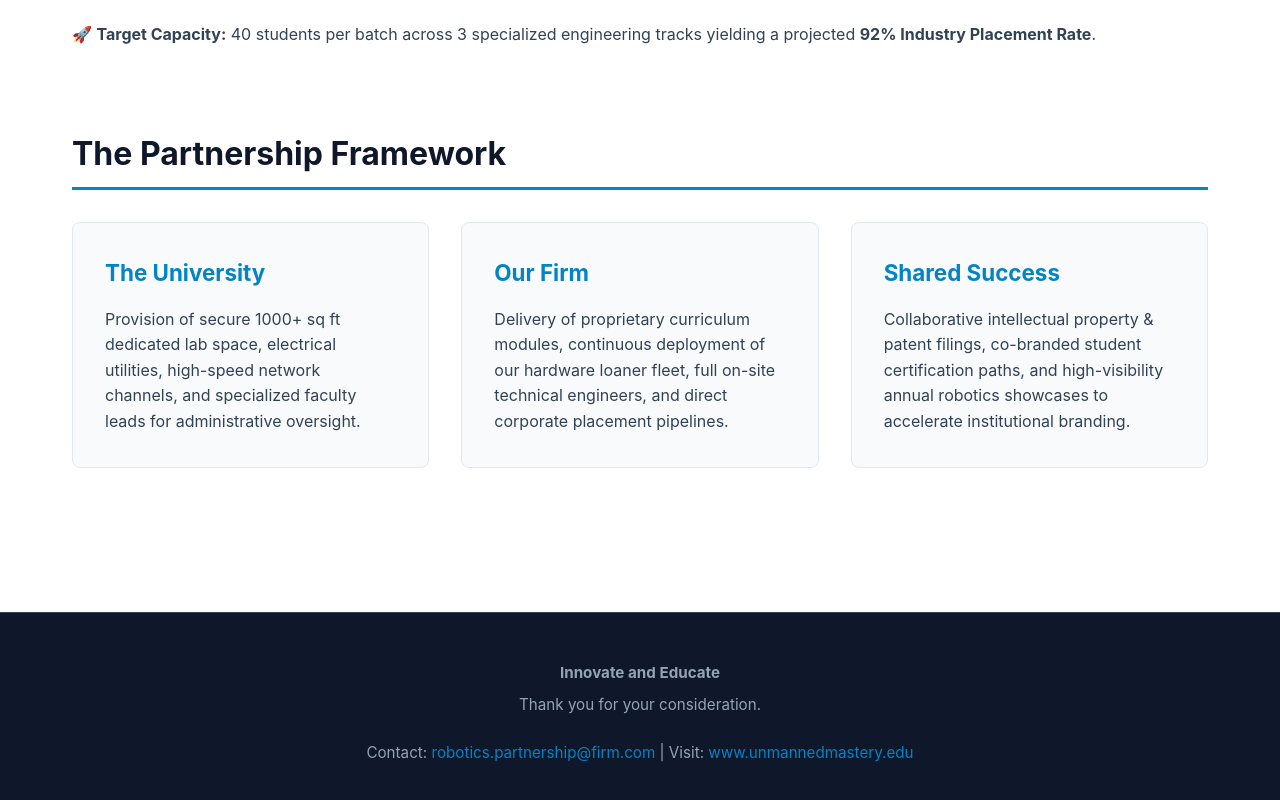
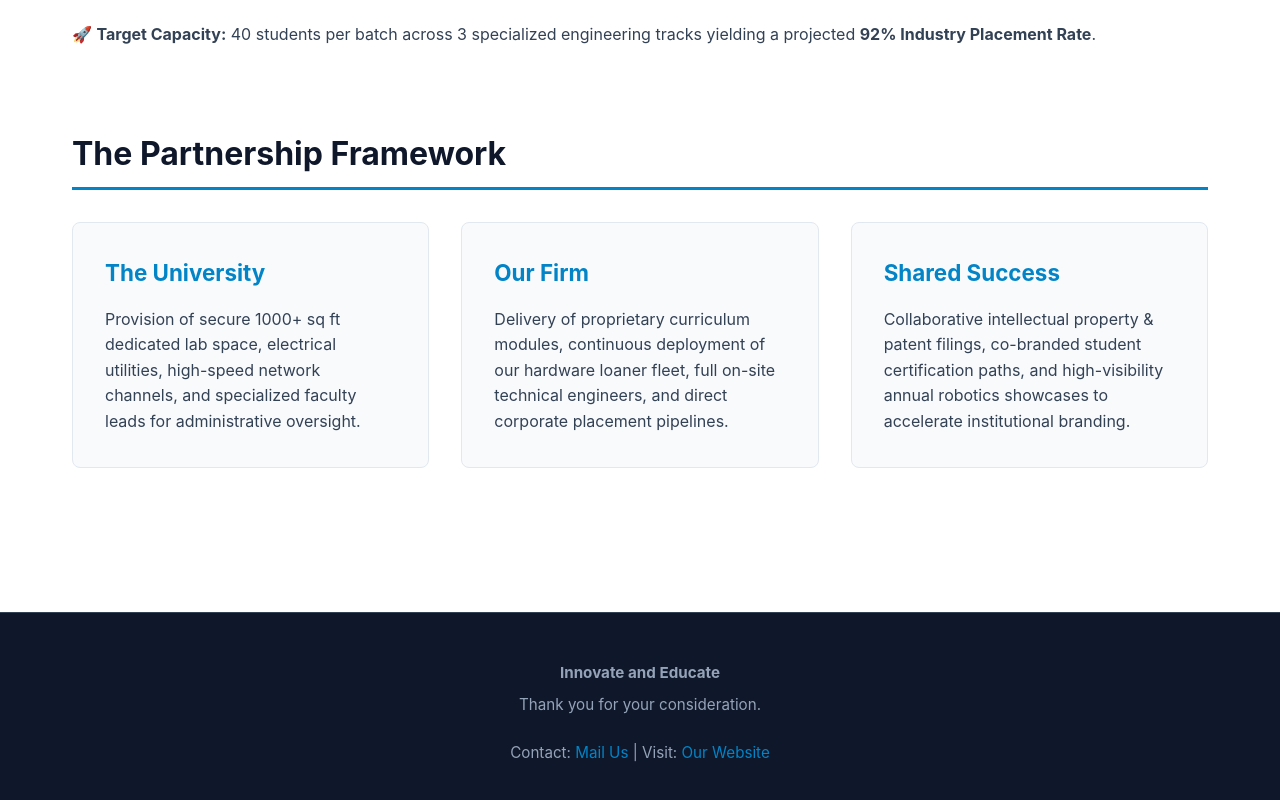
Before and after one commit to niharroaema/Marine-Tech-Framework, a plain HTML site: page Academy/index.html in a window 1280 px wide. Shown: the part 3314-4114 px from the top of the page. Drawn offline with Linux system fonts and the light colour scheme.

Commit message:
Update index.html

```diff
--- a/Academy/index.html
+++ b/Academy/index.html
@@ -377,7 +377,7 @@
     <footer>
         <p><strong>Innovate and Educate</strong></p>
         <p style="margin: 0.5rem 0 1.5rem 0;">Thank you for your consideration.</p>
-        <p>Contact: <a href="mailto:robotics.partnership@firm.com">robotics.partnership@firm.com</a> | Visit: <a href="http://www.unmannedmastery.edu" target="_blank">www.unmannedmastery.edu</a></p>
+        <p>Contact: <a href="mailto:nihar@vaydrin.com">Mail Us</a> | Visit: <a href="http://www.vaydrin.com" target="_blank">Our Website</a></p>
     </footer>
 
 </body>
```
